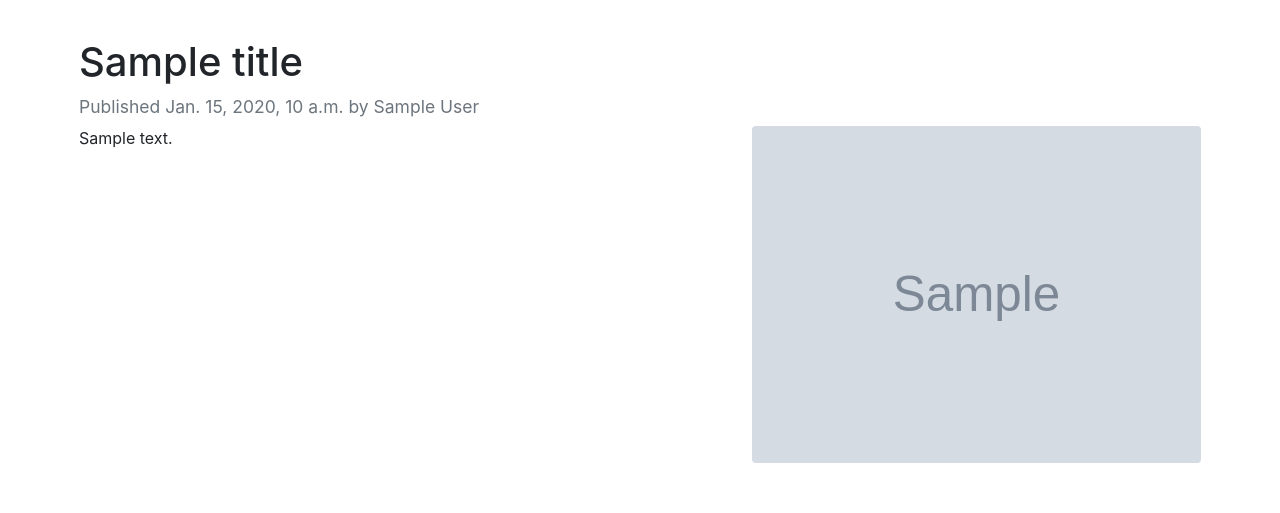
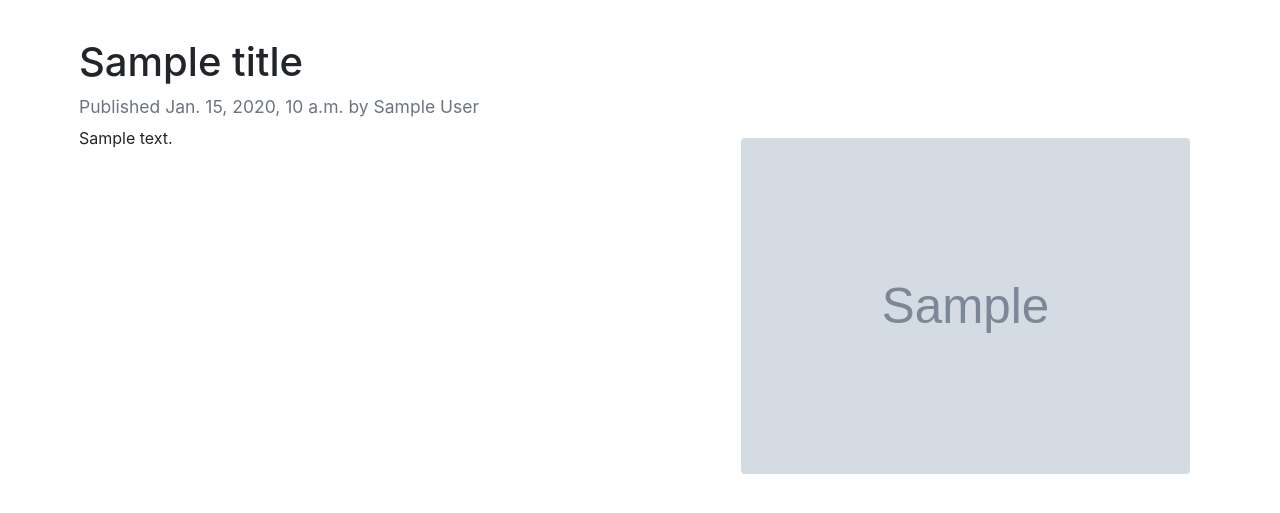
Before and after one commit to craig-r-w/website, a Django app: template blog/templates/blog/display_post.html in a window 1280 px wide. Shown: the part 56-569 px from the top of the page. Run offline with Django 3.2, Linux system fonts and the light colour scheme; the template is opened without the code that fills it: most values are stand-ins (such as "Sample title", 1, 10 or a date in 2020); grey boxes marked "Sample" are stand-in pictures; some libraries are stand-ins or nearby versions.

Commit message:
Changed margin.

```diff
--- a/blog/templates/blog/display_post.html
+++ b/blog/templates/blog/display_post.html
@@ -36,7 +36,7 @@
 
 {% block content %}
 
-    <img class="rounded float-right" style="width:40%; margin-left: 1%;" src="{{ image_url }}" alt="Image for {{ title }}">
+    <img class="rounded float-right" style="width:40%; margin: 1%;" src="{{ image_url }}" alt="Image for {{ title }}">
 
     {% if is_html %}
         {{ content|safe }}
```
